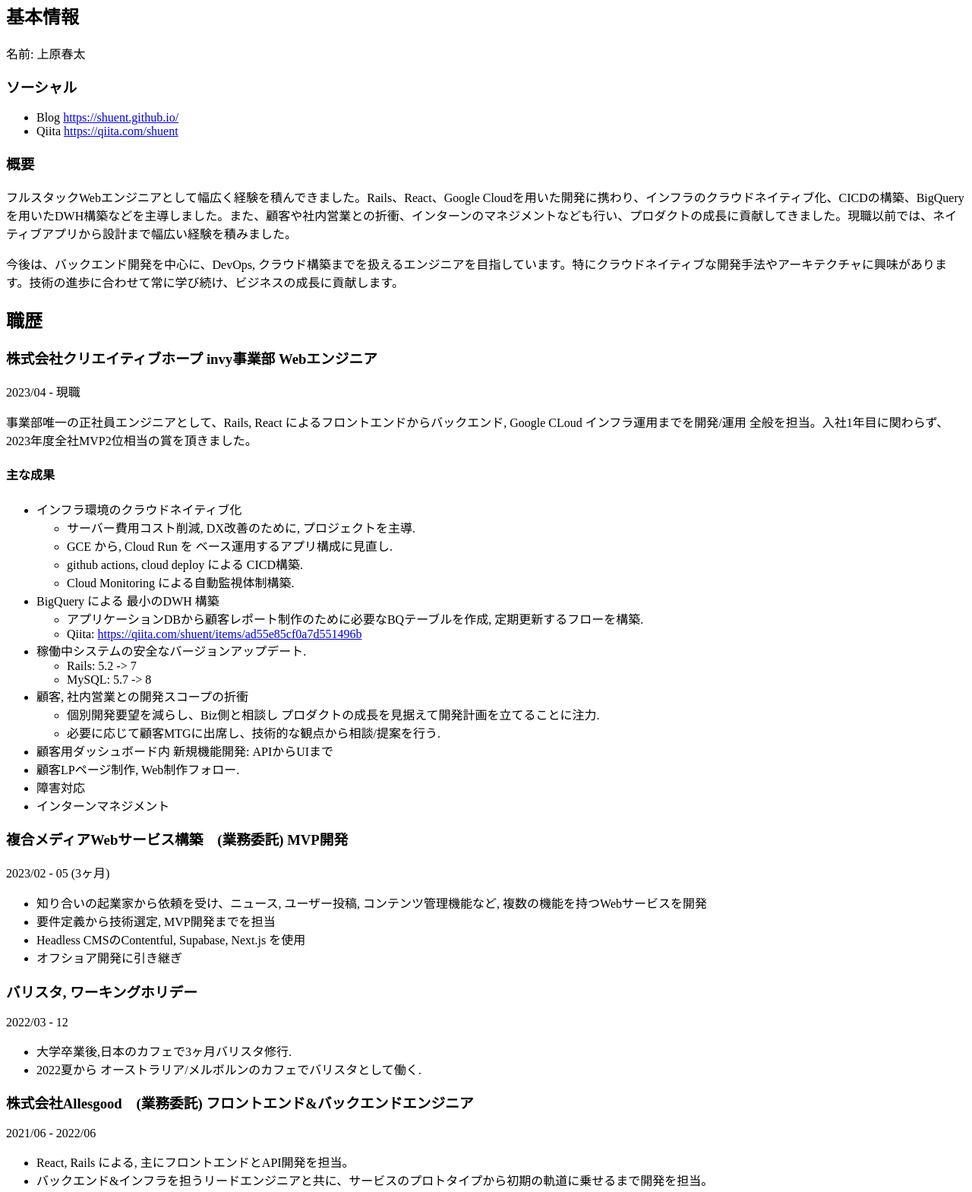
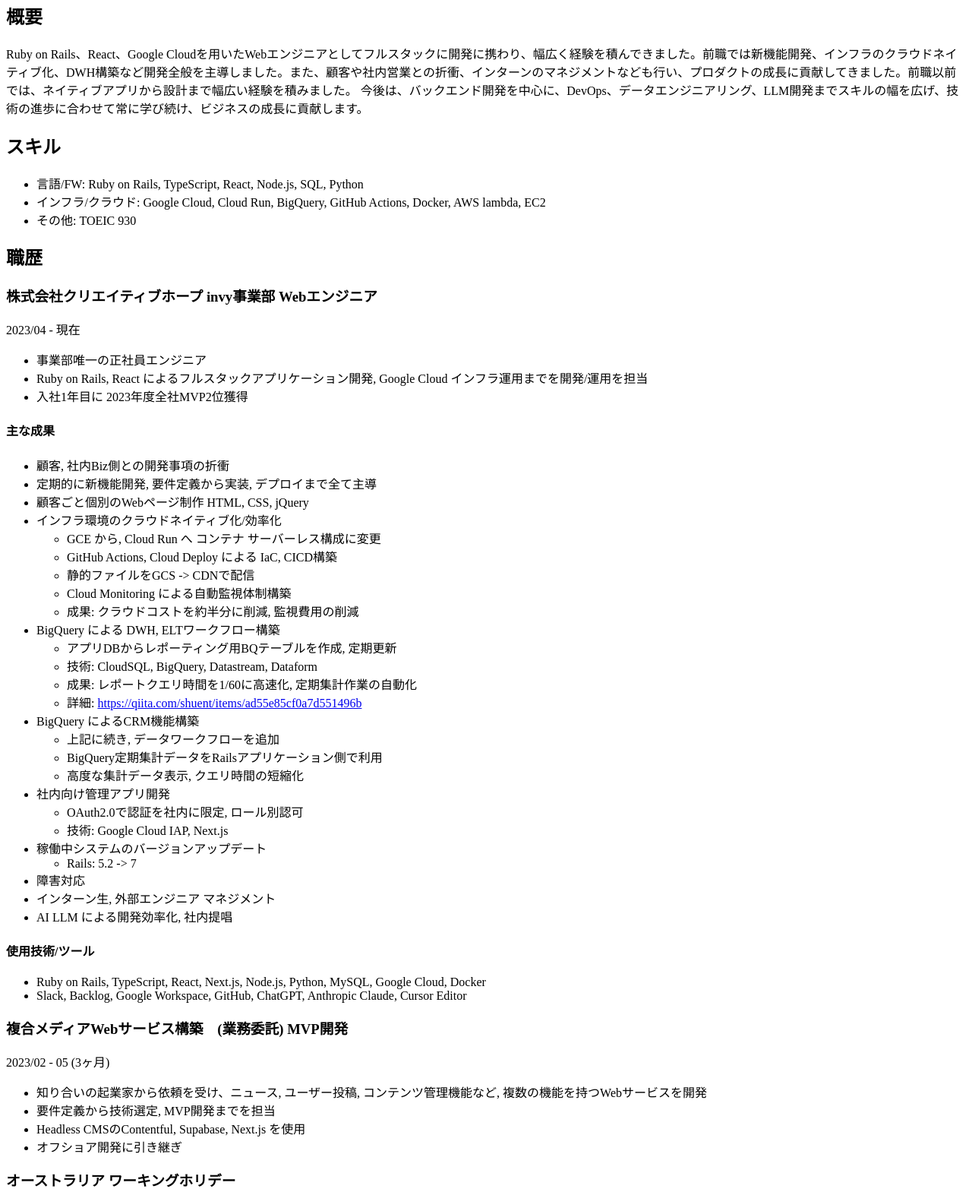
Before and after one commit to shuent/shuent.github.io, an Astro site: page /resume in a window 1280 px wide. Shown: the part 74-1643 px from the top of the page at 76% size. Built offline with nearby package versions, Linux system fonts and the light colour scheme; Astro itself is replaced by a stand-in of ours.

Commit message:
Update resume.md

```diff
--- a/src/pages/resume.md
+++ b/src/pages/resume.md
@@ -2,45 +2,52 @@
 layout: ../layouts/Resume.astro
 ---
 
-## 基本情報
 
-名前: 上原春太
+## 概要
+Ruby on Rails、React、Google Cloudを用いたWebエンジニアとしてフルスタックに開発に携わり、幅広く経験を積んできました。前職では新機能開発、インフラのクラウドネイティブ化、DWH構築など開発全般を主導しました。また、顧客や社内営業との折衝、インターンのマネジメントなども行い、プロダクトの成長に貢献してきました。前職以前では、ネイティブアプリから設計まで幅広い経験を積みました。
+今後は、バックエンド開発を中心に、DevOps、データエンジニアリング、LLM開発までスキルの幅を広げ、技術の進歩に合わせて常に学び続け、ビジネスの成長に貢献します。
 
-
-### ソーシャル
-- Blog https://shuent.github.io/
-- Qiita https://qiita.com/shuent
-
-### 概要
-フルスタックWebエンジニアとして幅広く経験を積んできました。Rails、React、Google Cloudを用いた開発に携わり、インフラのクラウドネイティブ化、CICDの構築、BigQueryを用いたDWH構築などを主導しました。また、顧客や社内営業との折衝、インターンのマネジメントなども行い、プロダクトの成長に貢献してきました。現職以前では、ネイティブアプリから設計まで幅広い経験を積みました。
-
-今後は、バックエンド開発を中心に、DevOps, クラウド構築までを扱えるエンジニアを目指しています。特にクラウドネイティブな開発手法やアーキテクチャに興味があります。技術の進歩に合わせて常に学び続け、ビジネスの成長に貢献します。
+## スキル
+- 言語/FW: Ruby on Rails, TypeScript, React, Node.js, SQL, Python
+- インフラ/クラウド: Google Cloud, Cloud Run, BigQuery, GitHub Actions, Docker, AWS lambda, EC2
+- その他: TOEIC 930
 
 ## 職歴
 ### 株式会社クリエイティブホープ invy事業部 Webエンジニア
-2023/04 - 現職
-
-事業部唯一の正社員エンジニアとして、Rails, React によるフロントエンドからバックエンド, Google CLoud インフラ運用までを開発/運用 全般を担当。入社1年目に関わらず、2023年度全社MVP2位相当の賞を頂きました。
-
+2023/04 - 現在
+- 事業部唯一の正社員エンジニア
+- Ruby on Rails, React によるフルスタックアプリケーション開発, Google Cloud インフラ運用までを開発/運用を担当
+- 入社1年目に 2023年度全社MVP2位獲得
 #### 主な成果
-- インフラ環境のクラウドネイティブ化
-  - サーバー費用コスト削減, DX改善のために, プロジェクトを主導.
-  - GCE から, Cloud Run を ベース運用するアプリ構成に見直し.
-  - github actions, cloud deploy による CICD構築.
-  - Cloud Monitoring による自動監視体制構築.
-- BigQuery による 最小のDWH 構築
-  - アプリケーションDBから顧客レポート制作のために必要なBQテーブルを作成, 定期更新するフローを構築.
-  - Qiita: https://qiita.com/shuent/items/ad55e85cf0a7d551496b
-- 稼働中システムの安全なバージョンアップデート.
-  - Rails: 5.2 -> 7
-  - MySQL: 5.7 -> 8
-- 顧客, 社内営業との開発スコープの折衝
-  - 個別開発要望を減らし、Biz側と相談し プロダクトの成長を見据えて開発計画を立てることに注力.
-  - 必要に応じて顧客MTGに出席し、技術的な観点から相談/提案を行う.
-- 顧客用ダッシュボード内 新規機能開発: APIからUIまで
-- 顧客LPページ制作, Web制作フォロー.
+- 顧客, 社内Biz側との開発事項の折衝
+- 定期的に新機能開発, 要件定義から実装, デプロイまで全て主導
+- 顧客ごと個別のWebページ制作 HTML, CSS, jQuery
+- インフラ環境のクラウドネイティブ化/効率化
+    - GCE から, Cloud Run へ コンテナ サーバーレス構成に変更
+    - GitHub Actions, Cloud Deploy による IaC, CICD構築
+    - 静的ファイルをGCS -> CDNで配信
+    - Cloud Monitoring による自動監視体制構築
+    - 成果: クラウドコストを約半分に削減, 監視費用の削減
+- BigQuery による DWH, ELTワークフロー構築
+    - アプリDBからレポーティング用BQテーブルを作成, 定期更新
+    - 技術: CloudSQL, BigQuery, Datastream, Dataform
+    - 成果: レポートクエリ時間を1/60に高速化, 定期集計作業の自動化
+    - 詳細: https://qiita.com/shuent/items/ad55e85cf0a7d551496b
+- BigQuery によるCRM機能構築
+    - 上記に続き, データワークフローを追加
+    - BigQuery定期集計データをRailsアプリケーション側で利用
+    - 高度な集計データ表示, クエリ時間の短縮化
+- 社内向け管理アプリ開発
+    - OAuth2.0で認証を社内に限定, ロール別認可
+    - 技術: Google Cloud IAP, Next.js
+- 稼働中システムのバージョンアップデート
+    - Rails: 5.2 -> 7
 - 障害対応
-- インターンマネジメント
+- インターン生, 外部エンジニア マネジメント
+- AI LLM による開発効率化, 社内提唱
+#### 使用技術/ツール
+- Ruby on Rails, TypeScript, React, Next.js, Node.js, Python, MySQL, Google Cloud, Docker
+- Slack, Backlog, Google Workspace, GitHub, ChatGPT, Anthropic Claude, Cursor Editor
 
 ### 複合メディアWebサービス構築　(業務委託) MVP開発
 2023/02 - 05 (3ヶ月)
@@ -49,16 +56,13 @@
 - Headless CMSのContentful, Supabase, Next.js を使用
 - オフショア開発に引き継ぎ
 
-### バリスタ, ワーキングホリデー
+### オーストラリア ワーキングホリデー
 2022/03 - 12
+-  大学卒業後 オーストラリア/メルボルンのカフェでバリスタとして働く.
 
-- 大学卒業後,日本のカフェで3ヶ月バリスタ修行.
-- 2022夏から オーストラリア/メルボルンのカフェでバリスタとして働く.
-
-### 株式会社Allesgood　(業務委託) フロントエンド&バックエンドエンジニア
-2021/06 - 2022/06
-
-- React, Rails による, 主にフロントエンドとAPI開発を担当。
+### 株式会社Allesgood (業務委託) フロントエンド&バックエンドエンジニア
+2021/06 - 2022/06 (学業により半年休止)
+- React, Rails, AWS による, 主にフロントエンドとAPI開発を担当。
 - バックエンド&インフラを担うリードエンジニアと共に、サービスのプロトタイプから初期の軌道に乗せるまで開発を担当。
 
 ### scheme verge株式会社インターン
@@ -68,18 +72,15 @@
 
 ### 株式会社GMOペパボ
 2020/08 3 days インターン
-
 - Flutterを使用して、suzuri APIを活用したモバイルサービスを開発
 
 ### ライフイズテック株式会社 アルバイト
 2017/06 - 2020/03
-
 - 中高生にプログラミングを教えるキャンプ、スクールを運営する。メンター(講師)として、多数のキャンプとスクールに参加した。初期研修のなかで、一人でVRゲームを制作、発表した。
 - Unityによるゲーム開発コース、RubyによるWebサービス開発コースを担当した。
 
 ### freee株式会社 インターン
 2017/01 - 2017/06
-
 - Rails でバックエンドを開発。Webエンジニアとしてのキャリアの始まり。
 - 最初は社内ツールの開発から始め、大きな貢献として、本人確認に関わる 部分、IPアドレスやユーザーエージェントに基づく不審なアクティビティ検出 の機能を設計から実装まで行なった。
 
@@ -104,7 +105,7 @@
 
 - 好きなアーティストを保存し、そのアーティストに基づくニュースを表示、保存、タイムラインを保存できるアプリを作成。
 - Flutterでの実装
-- 参考: https://play.google.com/store/apps/details?id=com.shunkei.kpop_news_app
+- アプリ: https://play.google.com/store/apps/details?id=com.shunkei.kpop_news_app
 
 ### Nyle Hackathon in Tsukuba 2021 特別賞
 2021/07
@@ -113,52 +114,23 @@
 - 株式会社Nyleが開催した3日間のハッカソンにおいて、全員初対面の中、開発を主導した。経験の差がある中で役割を分けて効率をよく開発するのは難しかったがなんとか達成できた。実装はバックエンドレスな構成で、 Firebase と Next.jsを利用して開発した。
 - github: https://github.com/shuent/aoba_medivery
 
-### Bamboo Space Project
-2017/08
-
-- ICUに在学中に、多様な大学生が集まる寮生たちと、福岡県福智町で町おこしに近いプロジェクトをリーダーとして立ち上げた。イベントではアーティスト、行政、村の人々を巻き込み大規模なイベントを開催した。2018夏も行い、リーダーを後輩に任せ、PVの撮影・編集をしました。
-
 ## 個人開発
 ### Hashlog - 作業ログをタイムラインに記録
 2023/08
-
-Next.js 13 + Supabase でWebアプリを開発。ひとり用のSlack, Twitterのように、作業ログを時系列に記録できる。
-- Qiita 記事: https://qiita.com/shuent/items/1b05322e4f7556875e93
-- Web: https://hashlog.vercel.app/
-
+- Next.js 13 + Supabase でWebアプリを開発。ひとり用のSlack, Twitterのように、作業ログを時系列に記録できる。
+- 記事: https://qiita.com/shuent/items/1b05322e4f7556875e93
 ### chrome 拡張機能 - Twitterの反応
 2018/12
-
 - 特定のサイトを見ている時に、見ているサイトのツイートを表示する拡張機能。そのURLへのツイートをTwitter APIから検索し、Vue.jsでUIを 整えてツイートの一覧表示ができる。github pageでLPを制作。
-https://shuent.github.io/twitter-reactions/
-
+- https://shuent.github.io/twitter-reactions/
 
 ## 学歴
 ### 筑波大学 情報学群 情報メディア創成学類 3年次編入
 2019/4-2022/3
 
-- HCI分野での研究を志望し、筑波大に編入した。しかし、ビジネスのシステム設計やデータ分析への興味の方が大きく、卒研ではデータベース研究室でクラスタリングの研究を行なった。
+- ビジネスのシステム設計やデータ分析への興味から、卒業研究ではデータベース研究室でクラスタリングの研究を行なった。
 
 ### 国際基督教大学 教養学部 アーツ・サイエンス学科
 2015/4-2018/8 退学
 
-- 文系で受験したが、在学中に数学・物理、プログラミングを学び、コンピュータサイエンス方面へ進む。
-
-## スキル
-- プログラミング
-- 英語: TOEIC 895点(2018)
-
-## 補足Q&A
-### Q なぜバリスタからエンジニアに？
-もともとエンジニア志望だったが、海外で暮らしてみたい→30歳までにビザが誰でも取れるワーホリへ→接客で英語を日常で話せる&技術職で雇われやすいバリスタへ。日本でコーヒー修行後、渡豪。初めは時給の高さに歓喜するが、働く中でビザ切れ後にバリスタを続ける自信と、コーヒー業界でのキャリアへの興味ないことに気づく。10年先を見つめ直すと、エンジニアとして世界のどこでも暮らせる状態を目指すことを決め一旦帰国&就職。
-
-### Q プログラミングはどう学んできたか？
-映画ソーシャルネットワークを見て、プログラミングを勉強し始める。最初はRuby, Rails, VRゲーム開発のためにUnity, 授業でC,Java, フロントエンドを作るのにJS, React, モバイルアプリを作るのにFlutter, データ分析と機械学習にPythonを。興味で関数型言語のScala, Haskell。目的に応じて必要な技術を学んできた。
-
-### Q コードを書くときに意識していることは
-- オブジェクト指向/関数型プログラミング
-- 可読性: 行数が増えても読みやすいように
-- YAGNI の法則: 過度な抽象化をしない
-
-### Q 趣味は？
-音楽制作, Ableton User.
+- 在学中に数学・物理、プログラミングを学び、コンピュータサイエンス方面へ進む。
```
